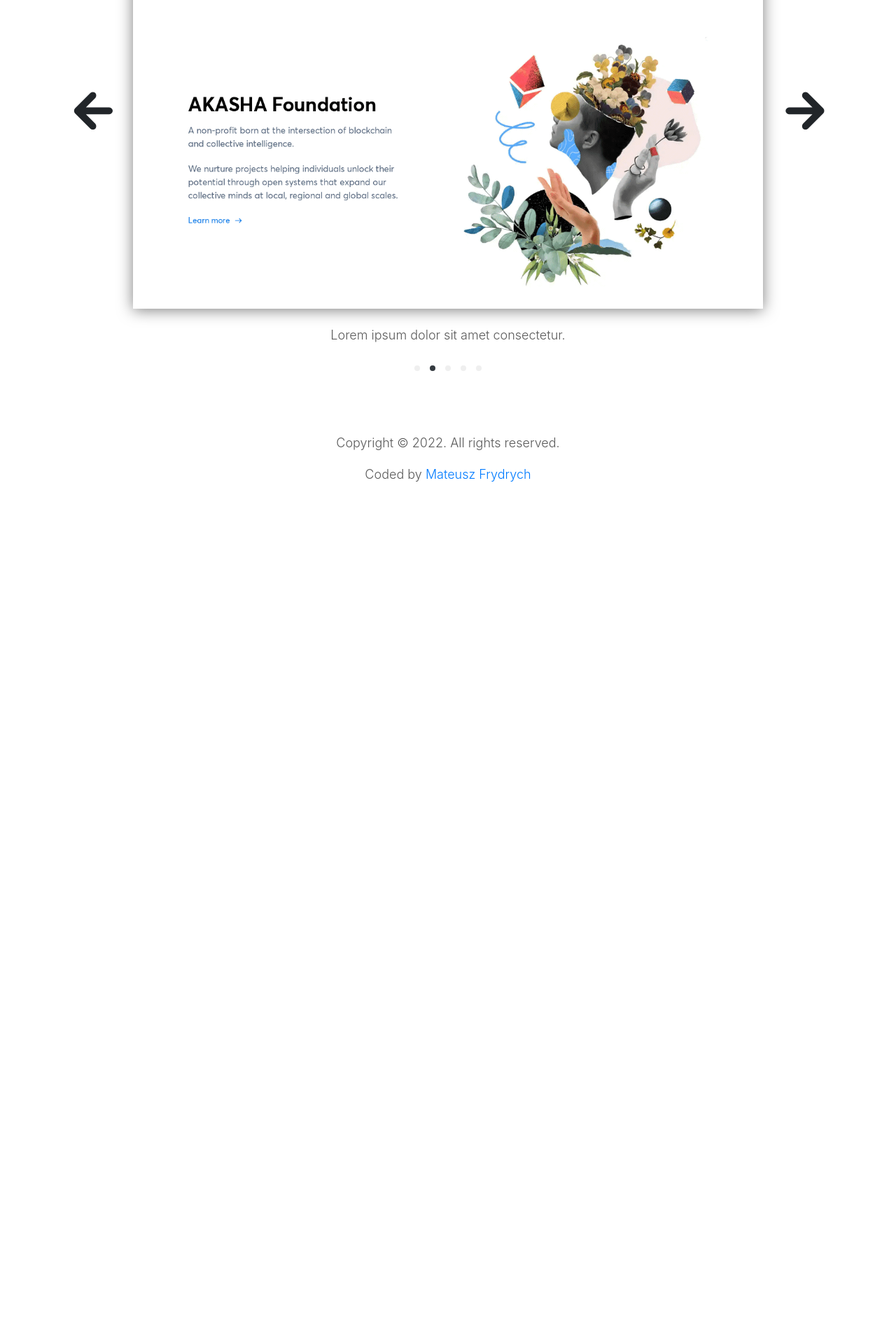
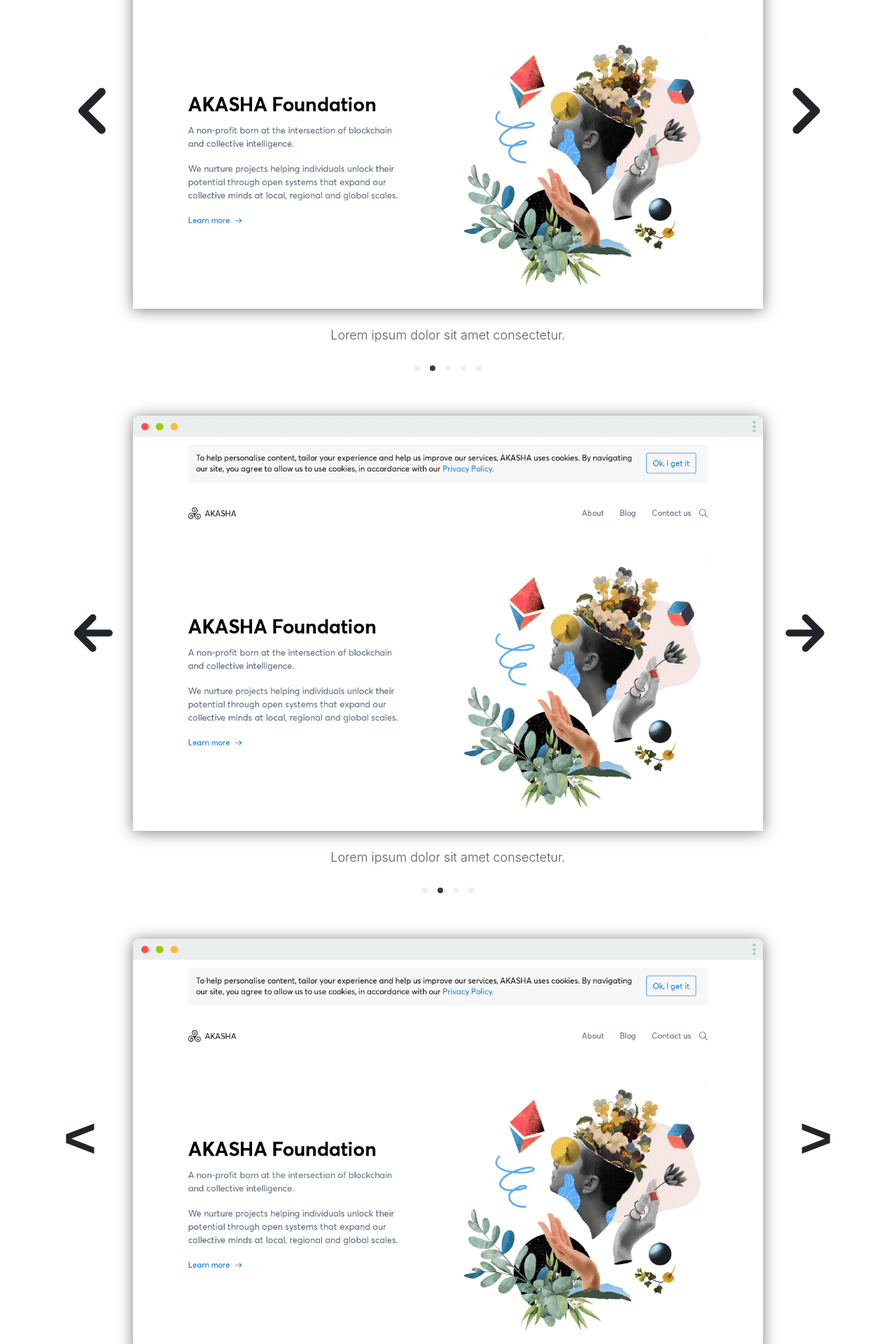
Before and after one commit to theWituch/Portfolio, a Vue app: page / in a window 1280 px wide. Shown: the part 1180-3100 px from the top of the page at 70% size. Before the commit the page ends 1937 px from the top, so only its background shows below. Built offline with nearby package versions, Linux system fonts and the light colour scheme.

Commit message:
Extract tiny slider implementation to component

```diff
--- /dev/null
+++ b/src/components/TinySlider.vue
@@ -0,0 +1,155 @@
+<template>
+  <link rel="stylesheet" href="https://cdnjs.cloudflare.com/ajax/libs/tiny-slider/2.9.4/tiny-slider.css" />
+
+  <div class="tns">
+    <div :id="tnsId">
+      <slot>Here will be placed tiny slider content.</slot>
+    </div>
+    <slot name="controls">
+      <div :id="tnsControlsId" class="tns-controls">
+        <slot name="prevButton">
+          <button>&lt;</button>
+        </slot>
+        <slot name="nextButton">
+          <button>&gt;</button>
+        </slot>
+      </div>
+    </slot>
+  </div>
+</template>
+
+<script>
+import { tns } from "tiny-slider";
+import { computed, onMounted, onUpdated } from "@vue/runtime-core";
+
+export default {
+  props: {
+    tnsId: {
+      type: String,
+      required: true,
+      default: "tns",
+    },
+    items: {
+      type: Number,
+      default: 1,
+    },
+    slideBy: {
+      type: Number,
+      default: 1,
+    },
+    loop: {
+      type: Boolean,
+      default: true,
+    },
+    autoplay: {
+      type: Boolean,
+      default: false,
+    },
+    autoplayButtonOutput: {
+      type: Boolean,
+      default: false,
+    },
+    speed: {
+      type: Number,
+      default: 400,
+    },
+    autoHeight: {
+      type: Boolean,
+      default: true,
+    },
+    navPosition: {
+      type: String,
+      default: "bottom",
+    },
+    mouseDrag: {
+      type: Boolean,
+      default: true,
+    },
+    controlsContainer: {
+      type: String,
+      default: null,
+    },
+  },
+  setup(props) {
+    const tnsControlsId = props.tnsId + "-controls";
+
+    const controls = computed(() => {
+      return props.controlsContainer ? props.controlsContainer : "#" + tnsControlsId;
+    });
+
+    let tnsInstance = null;
+    onMounted(() => {
+      tnsInstance = tns({
+        container: "#" + props.tnsId,
+        items: props.items,
+        slideBy: props.slideBy,
+        loop: props.loop,
+        autoplay: props.autoplay,
+        autoplayButtonOutput: props.autoplayButtonOutput,
+        speed: props.speed,
+        autoHeight: props.autoHeight,
+        controlsContainer: controls.value,
+        navPosition: props.navPosition,
+        mouseDrag: props.mouseDrag,
+      });
+    });
+    onUpdated(() => {
+      tnsInstance.rebuild();
+    });
+
+    return { tnsControlsId };
+  },
+};
+</script>
+
+<style>
+.tns {
+  margin: auto;
+  position: relative;
+  padding: 1em 0;
+}
+
+.tns-controls {
+  display: inline-flex;
+  justify-content: space-between;
+  position: absolute;
+  bottom: 50%;
+  right: 0;
+  left: 0;
+}
+.tns-controls button {
+  border: none;
+  background: none;
+  font-size: 60pt;
+  font-weight: 600;
+  cursor: pointer;
+}
+.tns-controls button:hover {
+  color: var(--yellow);
+}
+.tns-controls button > :first-child {
+  transform: translate(0, 50%);
+}
+
+.tns-nav {
+  width: 100%;
+  display: inline-flex;
+  justify-content: center;
+}
+.tns-nav button {
+  padding: 4px;
+  margin: 1ex;
+  aspect-ratio: 1;
+  border: none;
+  border-radius: 50%;
+}
+.tns-nav .tns-nav-active {
+  background: var(--dark);
+}
+
+@media (max-width: 768px) {
+  .tns-controls {
+    display: none !important;
+  }
+}
+</style>
--- a/src/views/AboutView.vue
+++ b/src/views/AboutView.vue
@@ -49,8 +49,30 @@
 
     <section>
       <h2 class="text-center">Things I have done or I'm working on now</h2>
-      <div class="tns">
-        <div id="tns">
+
+      <TinySlider :tns-id="'tns-jeden'" :autoplay="true" :controlsContainer="'#tns-jeden-controls'">
+        <template #controls>
+          <div id="tns-jeden-controls" class="tns-controls">
+            <button>
+              <span class="icon material-icons-round">arrow_back_ios</span>
+            </button>
+            <button>
+              <span class="icon material-icons-round">arrow_forward_ios</span>
+            </button>
+          </div>
+        </template>
+
+        <template #prevButton>
+          <button>
+            <span class="icon material-icons-round">arrow_back</span>
+          </button>
+        </template>
+        <template #nextButton>
+          <button>
+            <span class="icon material-icons-round">arrow_forward</span>
+          </button>
+        </template>
+
         <div class="tns-item">
           <div class="tns-slide">
             <a href="test"><img src="@/assets/images/project/project-image01.png" alt="project img" /></a>
@@ -59,136 +81,102 @@
             </p>
           </div>
         </div>
-
         <div class="tns-item">
           <div class="tns-slide">
             <img src="@/assets/images/project/project-image02.png" alt="project img" />
             <p class="desc">Lorem ipsum dolor sit amet consectetur.</p>
           </div>
         </div>
-
         <div class="tns-item">
           <div class="tns-slide">
             <img src="@/assets/images/project/project-image03.png" alt="project img" />
           </div>
         </div>
-
         <div class="tns-item">
           <div class="tns-slide">
             <img src="@/assets/images/project/project-image04.png" alt="project img" />
           </div>
         </div>
-
         <div class="tns-item">
           <div class="tns-slide">
             <img src="@/assets/images/project/project-image05.png" alt="project img" />
           </div>
         </div>
-        </div>
+      </TinySlider>
 
-        <div class="tns-controls">
-          <button id="prev">
+      <TinySlider :tns-id="'tns-dwa'" :autoplay="true">
+        <template #prevButton>
+          <button>
             <span class="icon material-icons-round">arrow_back</span>
           </button>
-          <button id="next">
+        </template>
+        <template #nextButton>
+          <button>
             <span class="icon material-icons-round">arrow_forward</span>
           </button>
+        </template>
+
+        <div class="tns-item">
+          <div class="tns-slide">
+            <a href="test"><img src="@/assets/images/project/project-image01.png" alt="project img" /></a>
+            <p class="desc">
+              Lorem ipsum dolor sit amet consectetur adipisicing elit <a href="#hehe">hehe</a>. Quas, ipsum.
+            </p>
           </div>
         </div>
+        <div class="tns-item">
+          <div class="tns-slide">
+            <img src="@/assets/images/project/project-image02.png" alt="project img" />
+            <p class="desc">Lorem ipsum dolor sit amet consectetur.</p>
+          </div>
+        </div>
+        <div class="tns-item">
+          <div class="tns-slide">
+            <img src="@/assets/images/project/project-image04.png" alt="project img" />
+          </div>
+        </div>
+        <div class="tns-item">
+          <div class="tns-slide">
+            <img src="@/assets/images/project/project-image05.png" alt="project img" />
+          </div>
+        </div>
+      </TinySlider>
+
+      <TinySlider :tns-id="'tns2'">
+        <div class="tns-item">
+          <div class="tns-slide">
+            <img src="@/assets/images/project/project-image02.png" alt="project img" />
+            <p class="desc">Lorem ipsum dolor sit amet consectetur.</p>
+          </div>
+        </div>
+        <div class="tns-item">
+          <div class="tns-slide">
+            <img src="@/assets/images/project/project-image04.png" alt="project img" />
+          </div>
+        </div>
+        <div class="tns-item">
+          <div class="tns-slide">
+            <img src="@/assets/images/project/project-image05.png" alt="project img" />
+          </div>
+        </div>
+      </TinySlider>
     </section>
   </div>
 </template>
 
 <script>
-import { tns } from "tiny-slider";
-
 import TextAnimator from "@/components/TextAnimator.vue";
+import TinySlider from "@/components/TinySlider.vue";
 
 export default {
-  components: { TextAnimator },
+  components: { TextAnimator, TinySlider },
   setup() {
     return {};
-  },
-  mounted() {
-     window.tns = tns({
-      container: "#tns",
-      items: 1,
-      slideBy: 1,
-      loop: true,
-      autoplay: true,
-      autoplayButtonOutput: false,
-      speed: 400,
-      autoHeight: true,
-      prevButton: "#prev",
-      nextButton: "#next",
-      navPosition: "bottom",
-      mouseDrag: true,
-    });
   },
 };
 </script>
 
 <style>
-.tns {
-  margin: auto;
-  position: relative;
-  padding: 1em 0;
-}
-.tns-slide {
-  display: block;
-  max-width: 90%;
-  margin: auto;
-  text-align: center;
-}
-.tns-slide img {
-  margin: 25px auto;
-  display: block;
-  max-width: 90%;
-  filter: drop-shadow(0 2pt 8pt rgb(125, 125, 125));
-}
-.tns-slide .desc {
-  margin: 1.5em auto 25px;
-  line-height: 1.2;
-}
-
-.tns-controls {
-  display: inline-flex;
-  justify-content: space-between;
-  position: absolute;
-  bottom: 50%;
-  right: 0;
-  left: 0;
-}
-.tns-controls button {
-  border: none;
-  background: none;
-  font-size: 60pt;
-  font-weight: 600;
-  cursor: pointer;
-}
-.tns-controls button:hover {
-  color: var(--yellow);
-}
-.tns-controls button > :first-child {
-  transform: translate(0, 50%);
-}
-
-.tns-nav {
-  width: 100%;
-  display: inline-flex;
-  justify-content: center;
-}
-.tns-nav button {
-  padding: 4px;
-  margin: 1ex;
-  aspect-ratio: 1;
-  border: none;
-  border-radius: 50%;
-}
-.tns-nav .tns-nav-active {
-  background: var(--dark);
-}
-
 .about {
   display: grid;
   grid-template-columns: 2fr 1fr;
@@ -234,6 +222,23 @@ export default {
   border-radius: 50%;
 }
 
+.tns-slide {
+  display: block;
+  max-width: 90%;
+  margin: auto;
+  text-align: center;
+}
+.tns-slide img {
+  margin: 25px auto;
+  display: block;
+  max-width: 90%;
+  filter: drop-shadow(0 2pt 8pt rgb(125, 125, 125));
+}
+.tns-slide .desc {
+  margin: 1.5em auto 25px;
+  line-height: 1.2;
+}
+
 /*
  *  Responsive
  */
@@ -263,7 +268,4 @@ export default {
     display: none !important;
   }
 }
-
-@media (min-width: 768px) {
-}
 </style>
```
Lines whose indentation alone changed are shown as unchanged.
